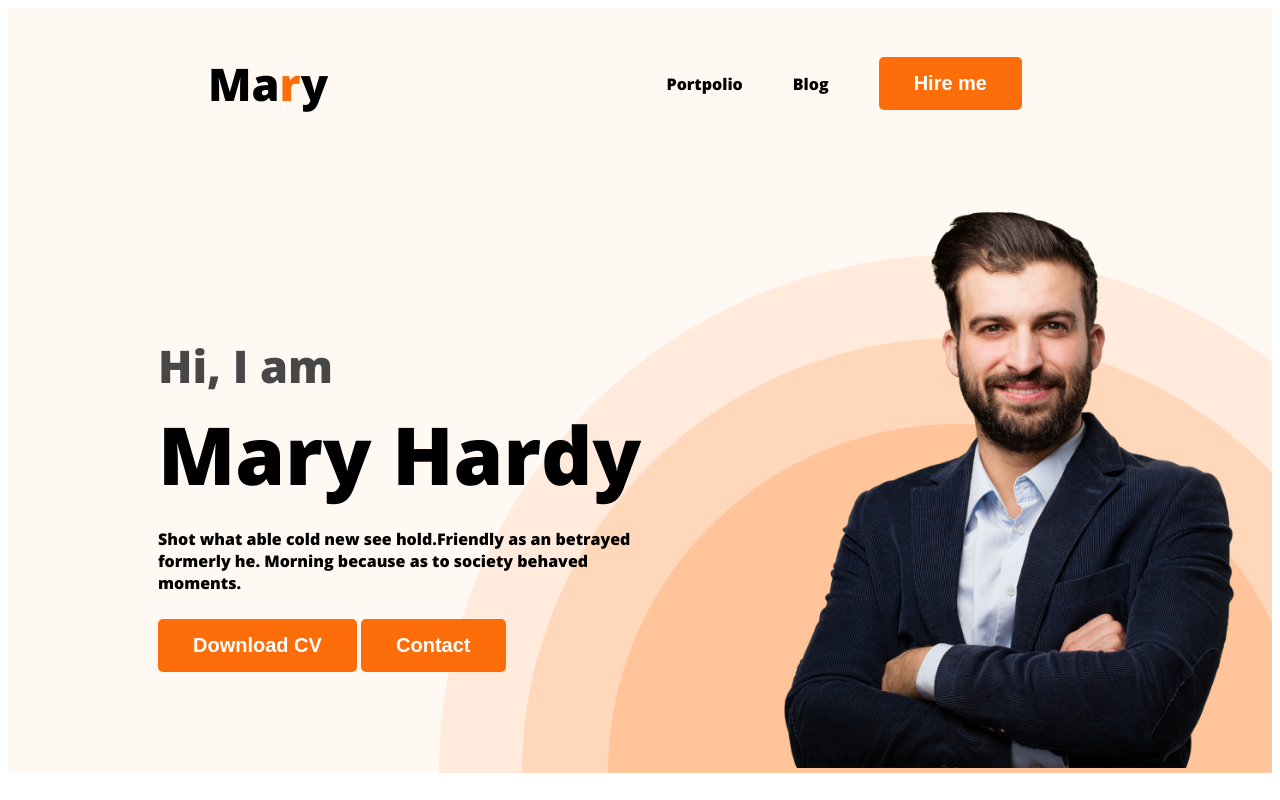
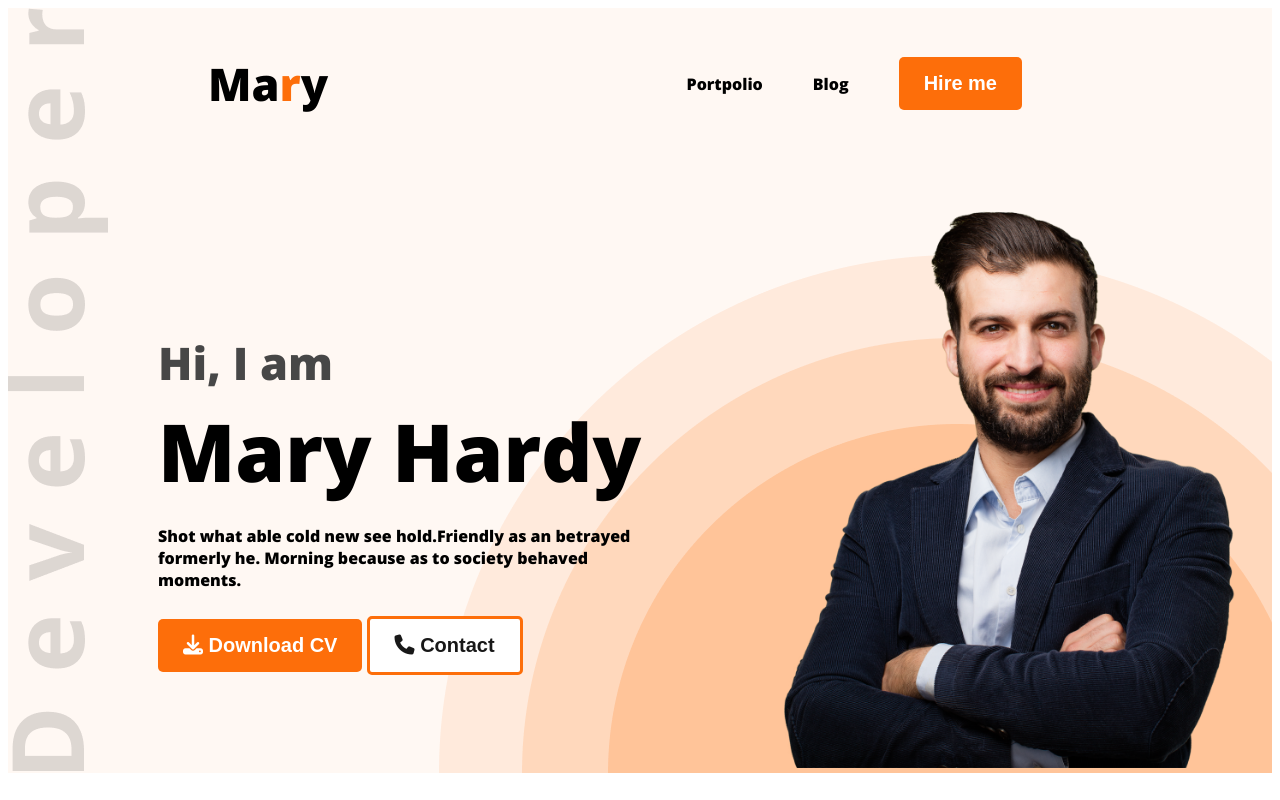
Before and after one commit to salmaislam1/devloper-portpolio, a plain HTML site: page index.html in a window 1280 px wide. Shown: the top 800 px of the page. Drawn offline with nearby package versions, Linux system fonts and the light colour scheme.

Commit message:
added full portpolio style

```diff
--- a/index.html
+++ b/index.html
@@ -5,6 +5,7 @@
     <meta name="viewport" content="width=device-width, initial-scale=1.0">
     <title>Devloper portpolio</title>
     <link rel="stylesheet" href="styles/style.css">
+    <script src="https://kit.fontawesome.com/8d40faf00e.js" crossorigin="anonymous"></script>
 
     <link rel="preconnect" href="https://fonts.googleapis.com">
 <link rel="preconnect" href="https://fonts.gstatic.com" crossorigin>
@@ -25,8 +26,8 @@
                 <h3 class="banner-greeting">Hi, I  am</h3>
                 <h1 class="banner-title">Mary Hardy</h1>
                 <p class="banner-drescription">Shot what able cold new see hold.Friendly as an betrayed formerly he. Morning because as to society behaved moments.</p>
-                <button class="btn-primary">Download CV</button>
-                <button class="btn-primary">Contact</button>
+                <button class="btn-primary"><i class="fa-solid fa-download"></i> Download CV</button>
+                <button id="vt" class="btn-primary"><i class="fa-solid fa-phone"></i>  Contact</button>
             </div>
             <div >
                 <img class="profile-pic" src="images/hardy.png" alt="">
@@ -151,7 +152,7 @@
                 </div>
             </div>
                 <div class="btn-cv">
-                    <button class="btn-primary">Download CV</button>
+                    <button class="btn-primary"><i class="fa-solid fa-download"></i> Download CV</button>
 
                 </div>
         </section>
@@ -175,7 +176,7 @@
                 <input type="text" name="Name" class="input" placeholder="your name">
                 <input type="email" name="" class="input" placeholder="email">
                 <textarea name="" class="input" cols="30" rows="5"></textarea>
-                <input id="btu" class="input btn-primary" type="submit" value="submit">
+                <input id="btu" class="input btn-primary" type="submit" value=" submit">
             </From>
 
         </div>
--- a/styles/style.css
+++ b/styles/style.css
@@ -13,7 +13,12 @@ border: 0;
 font-weight: 700;
 font-size: 20px;
 color: white;
-padding: 15px 35px;
+padding: 15px 25px;
+}
+#vt{
+    background-color: white;
+    border: 3px solid #FD6E0A;
+    color: #181818;
 }
 /* nav relatated style */
 .nav-title{
@@ -42,9 +47,9 @@ nav a{
 /* header related style */
 .header{
     background-color: #FFF8F3;
-    background-image: url('../images/header_bg.png');
+    background-image: url('../images/header_bg.png') , url('../images/developer.png');
     background-repeat: no-repeat;
-    background-position: bottom right;
+    background-position: bottom right , top left ;
 }
 .banner{
     padding: 30px 30px 0 150px;
```
